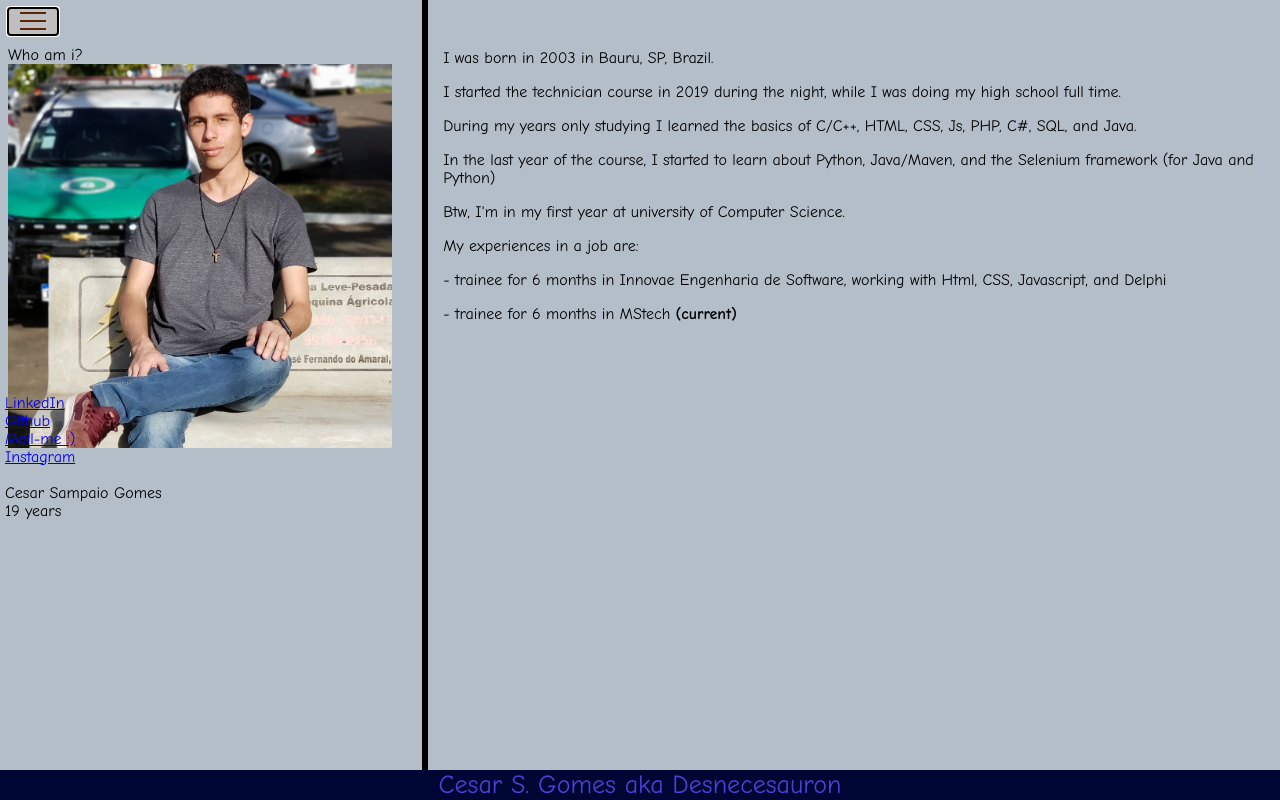
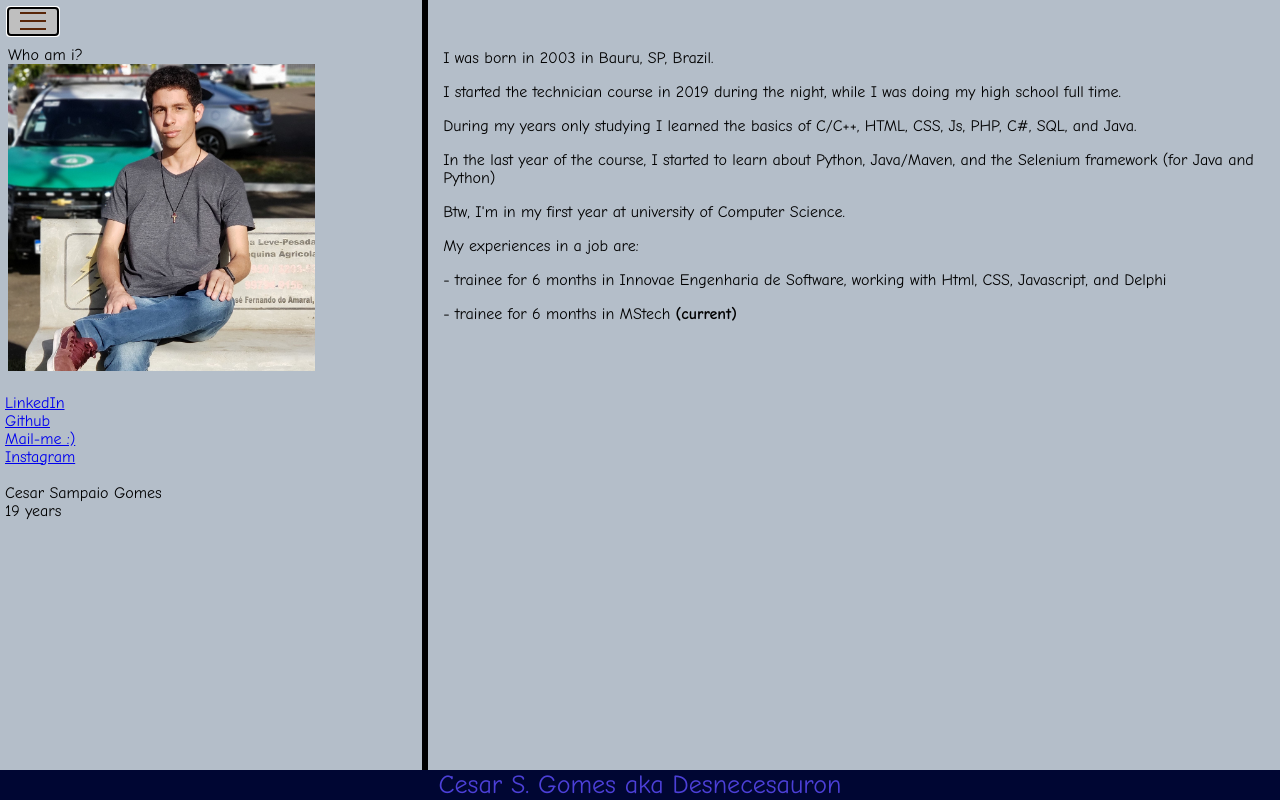
Before and after one commit to Desnecesauron/desnecesauron.github.io, a plain HTML site: page index.html in a window 1280 px wide. Shown: the top 800 px of the page. Drawn offline with Linux system fonts and the light colour scheme.

Commit message:
Update index.css

```diff
--- a/css/index.css
+++ b/css/index.css
@@ -37,7 +37,7 @@ body
 
 .img_me
 {
-    height: 30vw;
+    height: 24vw;
 }
 
 .fixeds
```
